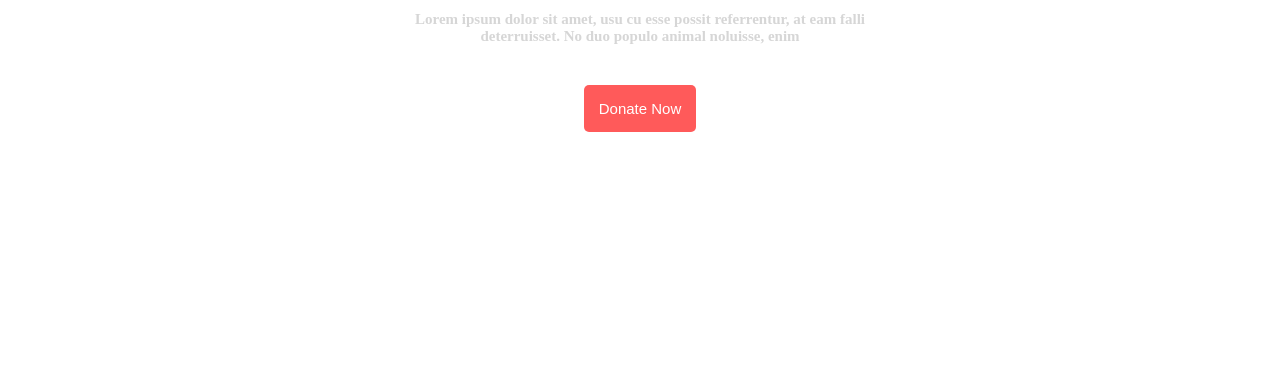
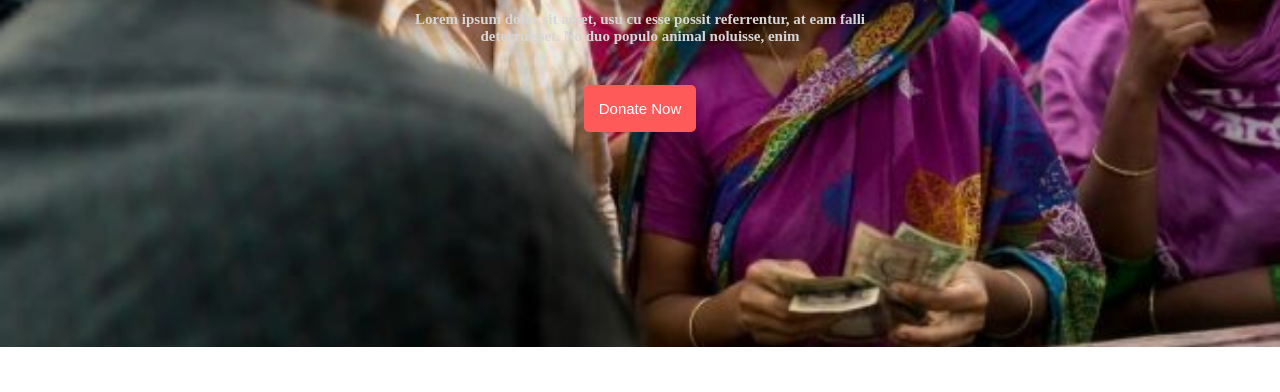
Before and after one commit to zihadulislam99/donate-today, a plain HTML site: page index.html in a window 1280 px wide. Shown: the part 396-788 px from the top of the page. Drawn offline with Linux system fonts and the light colour scheme; the site is published under a folder, as on GitHub Pages, so addresses that start at the root find nothing.

Commit message:
git push

```diff
--- a/style/style.css
+++ b/style/style.css
@@ -20,7 +20,7 @@ p{
 }
 
 header{
-    background: url(/images/donation1.jpg);
+    background: url(../images/donation1.jpg);
     background-repeat: no-repeat;
     background-size: cover;
     padding: 80px 40px;
```
